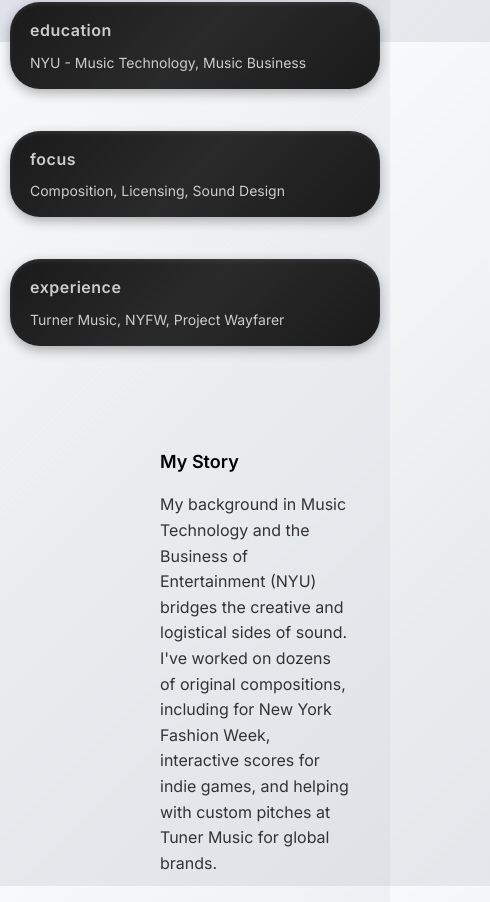
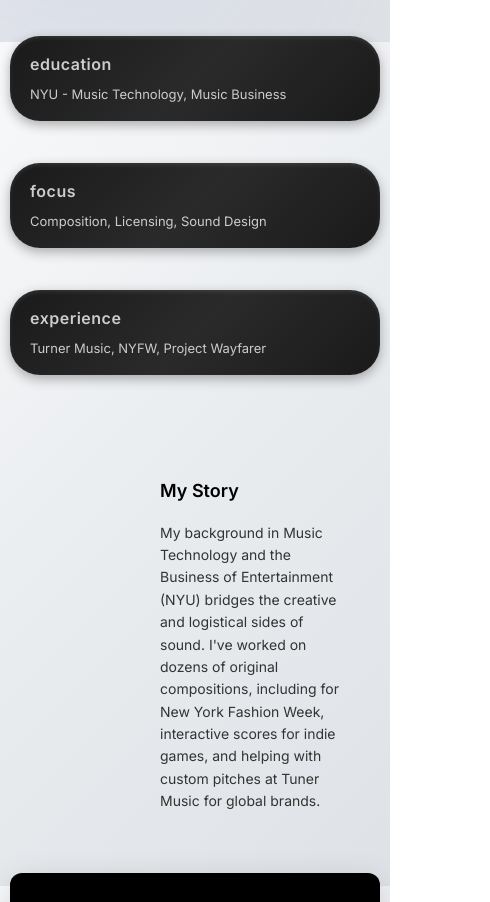
Before and after one commit to maxwharris/tgaynes-portfolio, a React (Create React App) app: page / in a window 390 px wide. Shown: the part 802-1704 px from the top of the page, 490 px wide, since content can reach past the window. Built offline with nearby package versions, Linux system fonts and the light colour scheme; grey boxes are pictures that could not be loaded.

Commit message:
Home page updates

```diff
--- a/src/index.css
+++ b/src/index.css
@@ -437,6 +437,8 @@ html {
   line-height: 1.6;
   color: #333;
   margin: 0;
+  word-wrap: break-word;
+  overflow-wrap: break-word;
 }
 
 /* Content Sections */
@@ -1156,6 +1158,7 @@ html {
   }
 
   .hero-img {
+    width: 300px;
     height: 300px;
   }
 
@@ -1174,6 +1177,10 @@ html {
 
   .my-story {
     padding: 25px;
+  }
+
+  .story-content p {
+    font-size: 15px;
   }
 
   /* Story and video section responsive */
@@ -1284,7 +1291,11 @@ html {
   }
 
   .my-story {
-    padding: 20px;
+    padding: 15px;
+  }
+
+  .story-content p {
+    font-size: 14px;
   }
 
   .section-item {
@@ -1297,6 +1308,6 @@ html {
   }
 
   .section-item .section-content {
-    font-size: 14px;
+    font-size: 13px;
   }
 }
```
